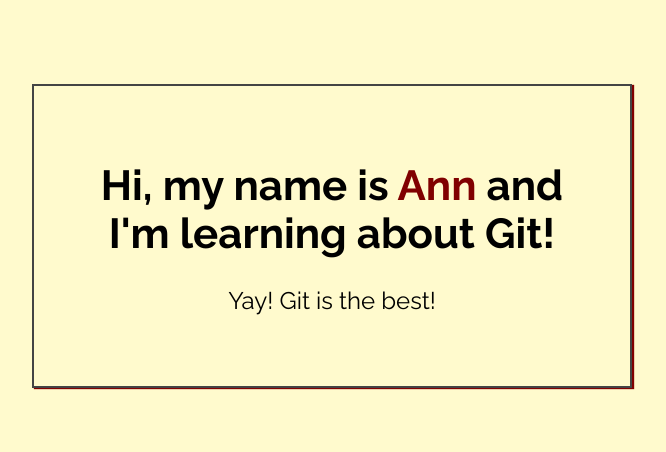
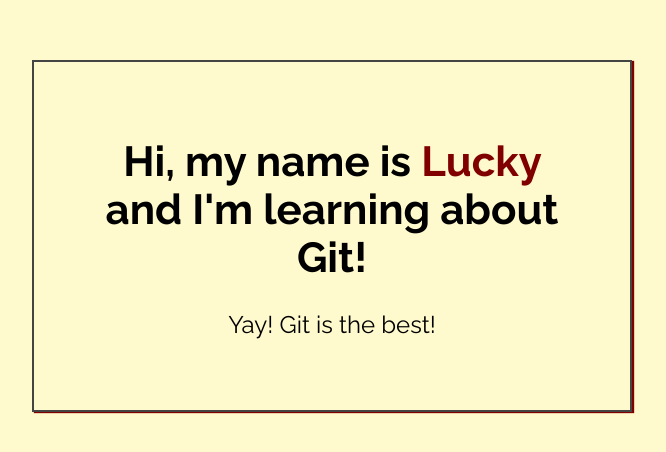
Before and after one commit to luckyperez321/Seasons-Lawn-Care, a plain HTML site: page index.html in a window 1280 px wide. Shown: the part 164-616 px from the top of the page, without its empty margins (308-974 px from the left). Drawn offline with Linux system fonts and the light colour scheme.

Commit message:
added my name to index

```diff
--- a/index.html
+++ b/index.html
@@ -14,7 +14,7 @@
 <body>
 
     <div class="greeting">
-        <h1>Hi, my name is <span class="highlight">Ann</span> and I'm learning about Git! </h1>
+        <h1>Hi, my name is <span class="highlight">Lucky</span> and I'm learning about Git! </h1>
 
         <p>Yay! Git is the best!</p>
     </div>
```
